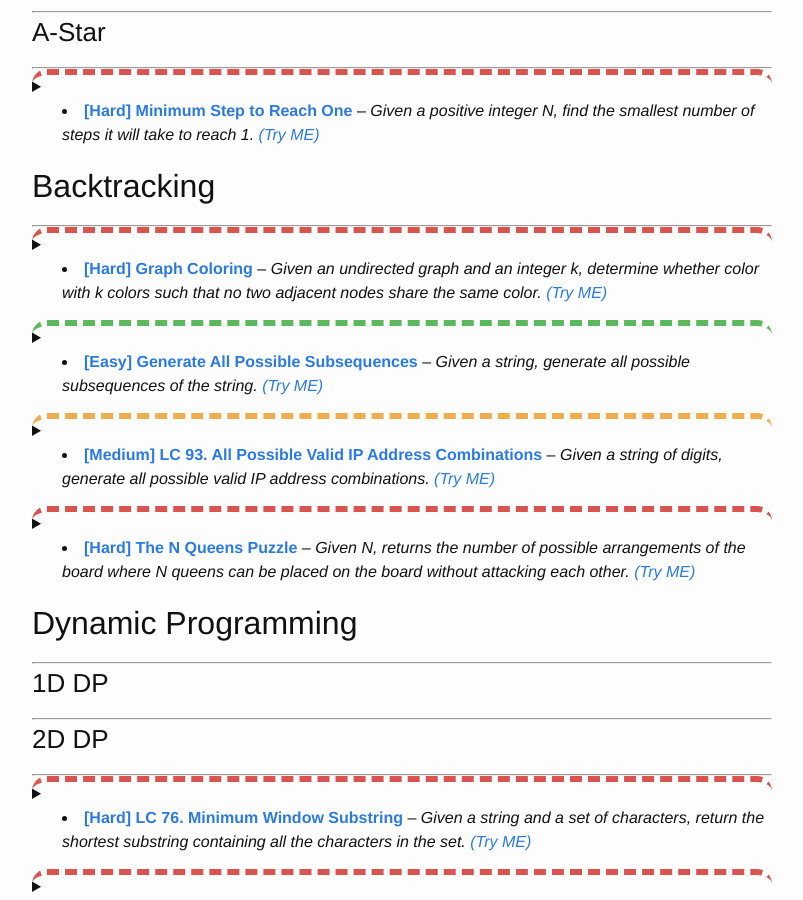
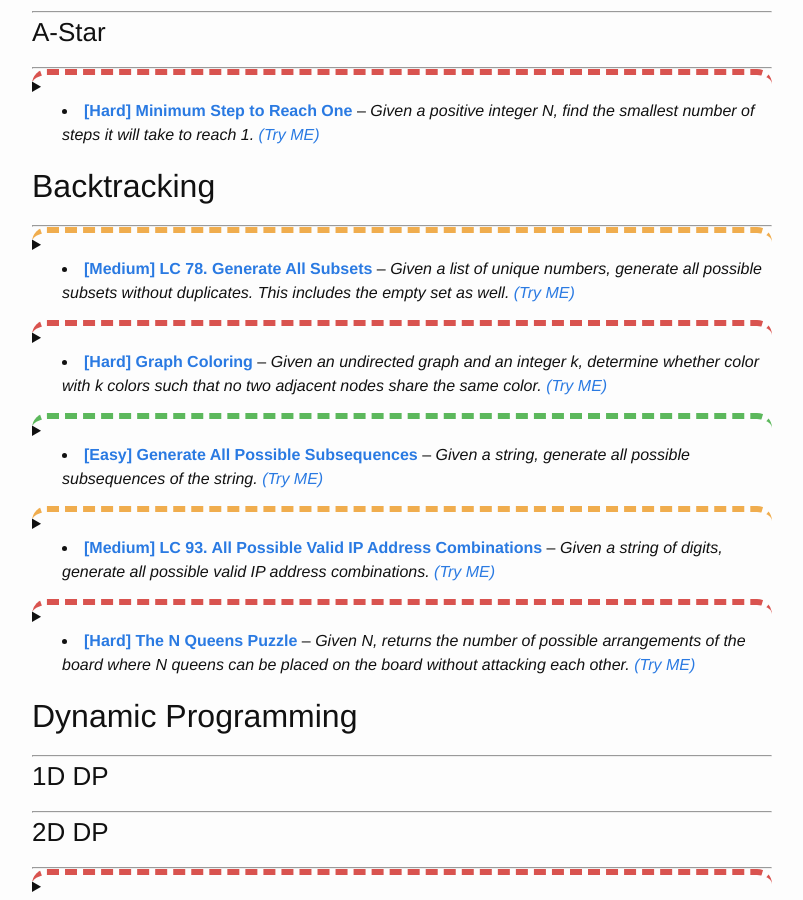
Before and after one commit to trsong/trsong.github.io, a Jekyll site: the page built from _posts/2019-04-01-DailyQuestionsByCategory.md, in a window 1280 px wide and 900 px high, scrolled down 8026 px. Shown: the whole window, without its empty margins (238-1041 px from the left). Built offline with Jekyll 4.4.1, drawn with Linux system fonts in a browser that asks for light colours.

Commit message:
Add previous question to category

````diff
--- a/_posts/2019-04-01-DailyQuestionsByCategory.md
+++ b/_posts/2019-04-01-DailyQuestionsByCategory.md
@@ -1340,6 +1340,26 @@ For example, given `100`, you can reach `1` in five steps with the following rou
 ---
 
 <details>
+<summary class="lc_m">
+
+- [**\[Medium\] LC 78. Generate All Subsets**](https://trsong.github.io/python/java/2020/08/02/DailyQuestionsAug/#aug-6-2020-lc-78-medium-generate-all-subsets) -- *Given a list of unique numbers, generate all possible subsets without duplicates. This includes the empty set as well.* [*\(Try ME\)*](https://repl.it/@trsong/Generate-All-the-Subsets-1)
+
+</summary>
+<div>
+
+**Question:** Given a list of unique numbers, generate all possible subsets without duplicates. This includes the empty set as well.
+
+**Example:**
+```py
+generate_all_subsets([1, 2, 3])
+# [[], [3], [2], [2, 3], [1], [1, 3], [1, 2], [1, 2, 3]]
+```
+
+</div>
+</details>
+
+
+<details>
 <summary class="lc_h">
 
 - [**\[Hard\] Graph Coloring**](https://trsong.github.io/python/java/2020/08/02/DailyQuestionsAug/#aug-3-2020-hard-graph-coloring) -- *Given an undirected graph and an integer k, determine whether color with k colors such that no two adjacent nodes share the same color.* [*\(Try ME\)*](https://repl.it/@trsong/k-Graph-Coloring-1)
````
